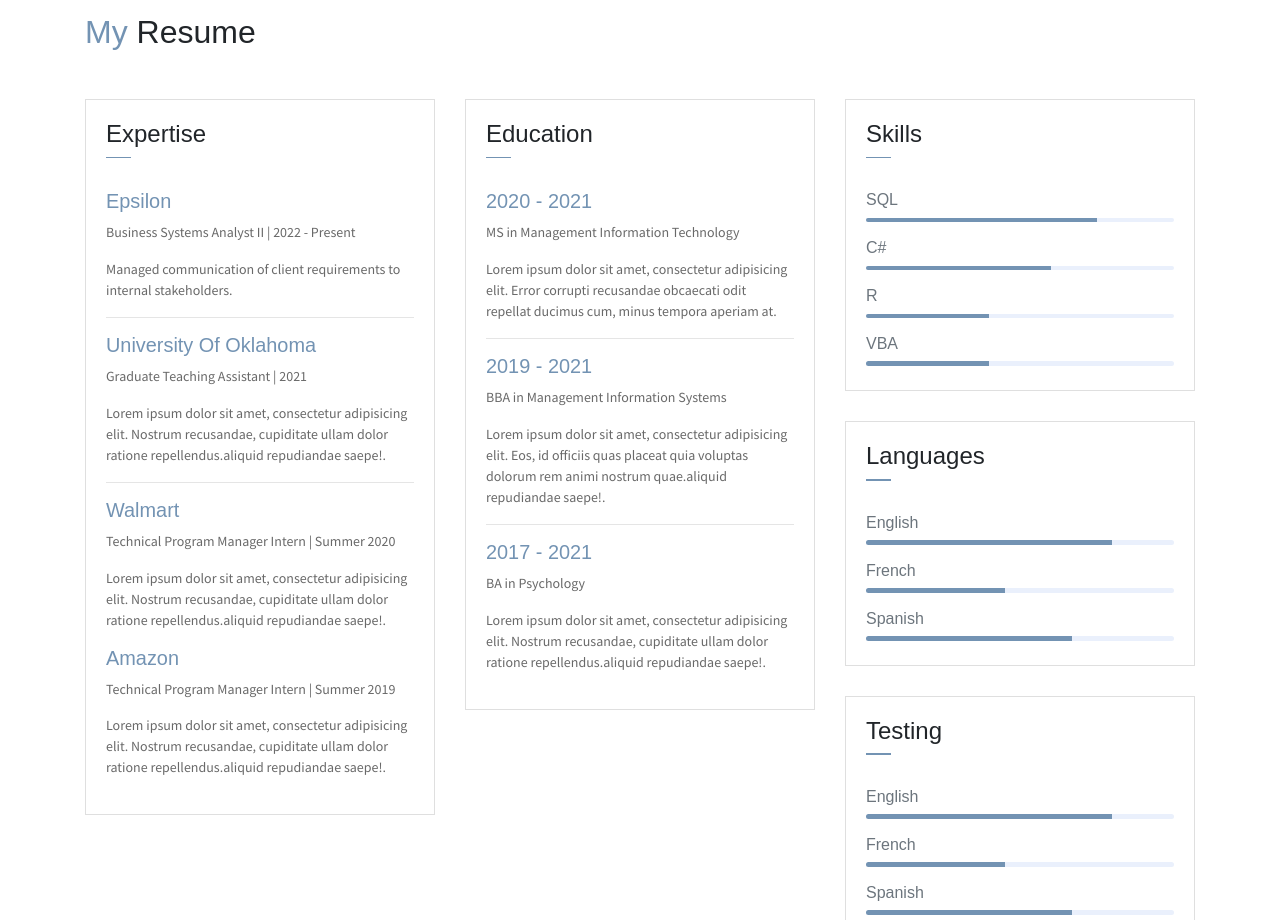
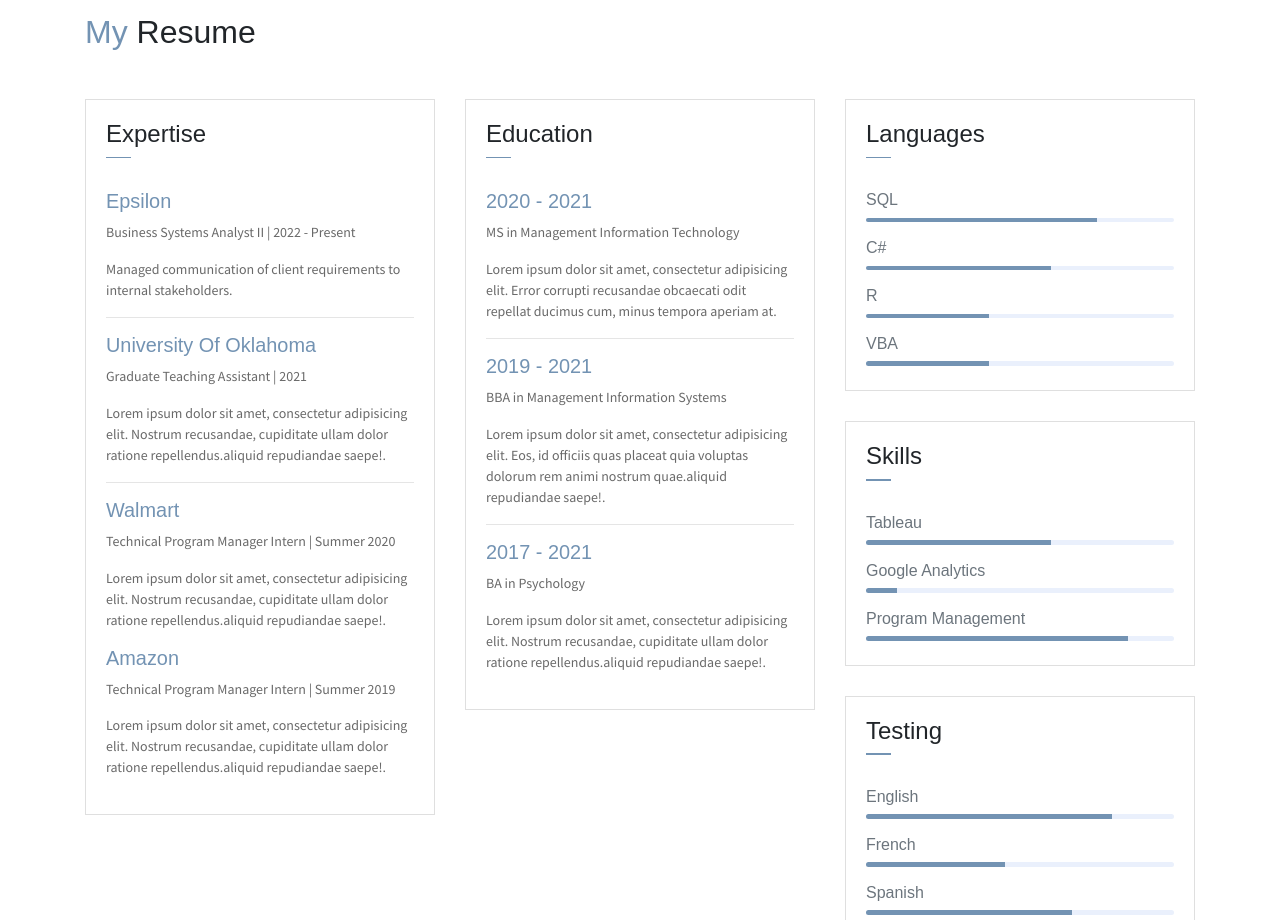
Before and after one commit to darbyshepard/darbyshepard.github.io, a website: page index.html in a window 1280 px wide. Shown: the part 1240-2160 px from the top of the page. Drawn offline with Linux system fonts and the light colour scheme; some packages are replaced by stand-ins of ours.

Commit message:
Updating progress bars

```diff
--- a/index.html
+++ b/index.html
@@ -184,7 +184,7 @@
                     <div class="card">
                        <div class="card-header">
                             <div class="pull-left">
-                                <h4 class="mt-2">Skills</h4>
+                                <h4 class="mt-2">Languages</h4>
                                 <span class="line"></span>
                             </div>
                         </div>
@@ -210,22 +210,22 @@
                     <div class="card">
                        <div class="card-header">
                             <div class="pull-left">
-                                <h4 class="mt-2">Languages</h4>
+                                <h4 class="mt-2">Skills</h4>
                                 <span class="line"></span>
                             </div>
                         </div>
                         <div class="card-body pb-2">
-                           <h6>English</h6>
+                           <h6>Tableau</h6>
                             <div class="progress mb-3">
-                                <div class="progress-bar bg-danger" role="progressbar" style="width: 80%" aria-valuenow="25" aria-valuemin="0" aria-valuemax="100"></div>
+                                <div class="progress-bar bg-danger" role="progressbar" style="width: 60%" aria-valuenow="25" aria-valuemin="0" aria-valuemax="100"></div>
                             </div>
-                            <h6>French</h6>
+                            <h6>Google Analytics</h6>
                             <div class="progress mb-3">
-                                <div class="progress-bar bg-danger" role="progressbar" style="width: 45%" aria-valuenow="25" aria-valuemin="0" aria-valuemax="100"></div>
+                                <div class="progress-bar bg-danger" role="progressbar" style="width: 10%" aria-valuenow="25" aria-valuemin="0" aria-valuemax="100"></div>
                             </div>
-                            <h6>Spanish</h6>
+                            <h6>Program Management</h6>
                             <div class="progress mb-3">
-                                <div class="progress-bar bg-danger" role="progressbar" style="width: 67%" aria-valuenow="50" aria-valuemin="0" aria-valuemax="100"></div>
+                                <div class="progress-bar bg-danger" role="progressbar" style="width: 85%" aria-valuenow="50" aria-valuemin="0" aria-valuemax="100"></div>
                             </div>
                         </div>
                     </div>
```
